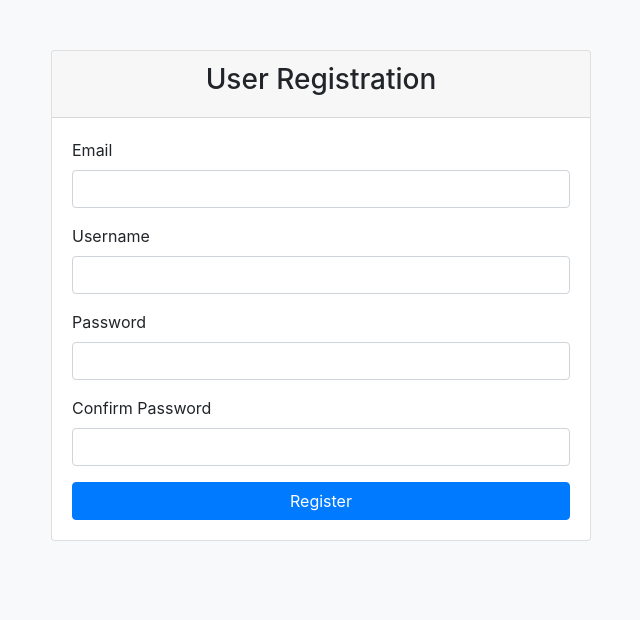
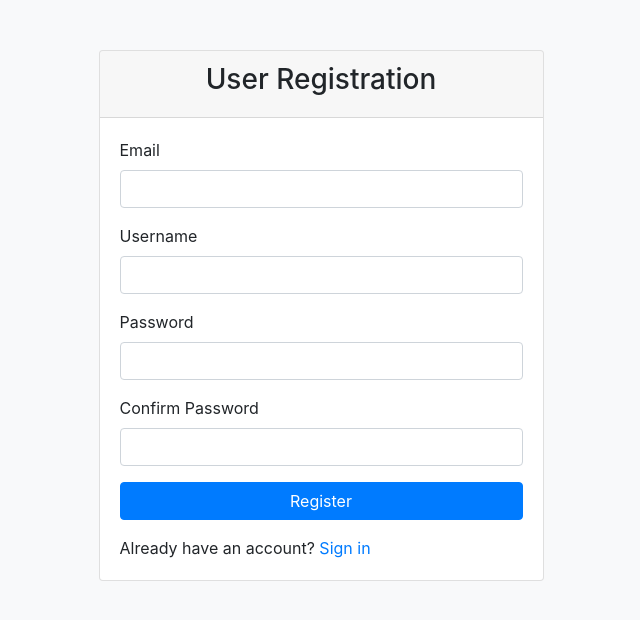
Before and after one commit to rohhh3/blog-django, a Django app: page /register in a window 1280 px wide. Shown: the top 620 px of the page, without its empty margins (319-959 px from the left). Run offline with Django 5.2, Linux system fonts and the light colour scheme; some libraries are stand-ins or nearby versions.

Commit message:
added redirection button to sign up and sign in forms

```diff
--- a/blog/templates/blog/login.html
+++ b/blog/templates/blog/login.html
@@ -20,7 +20,7 @@
   <body>
     <div class="container">
       <div class="row justify-content-center">
-        <div class="col-md-6">
+        <div class="col-md-5">
           <div class="card">
             <div class="card-header">
               <h3 class="text-center">Sign in</h3>
@@ -43,6 +43,10 @@
                   Sign in
                 </button>
               </form>
+              <div class="mt-3">
+                No account?
+                <a href="/register">Sign up</a>
+              </div>
             </div>
           </div>
         </div>
--- a/blog/templates/blog/register.html
+++ b/blog/templates/blog/register.html
@@ -22,7 +22,7 @@
   <body>
     <div class="container">
       <div class="row justify-content-center">
-        <div class="col-md-6">
+        <div class="col-md-5">
           <div class="card">
             <div class="card-header">
               <h3 class="text-center">User Registration</h3>
@@ -55,6 +55,10 @@
                   Register
                 </button>
               </form>
+              <div class="mt-3">
+                Already have an account?
+                <a href="/login">Sign in</a>
+              </div>
             </div>
           </div>
         </div>
--- a/blog/templates/navbar.html
+++ b/blog/templates/navbar.html
@@ -12,7 +12,7 @@
       </ul>
       <form class="form-inline my-2 my-lg-0">
         {% if user.is_authenticated %}
-          <span class="navbar-text text-white mr-3">{{ user.email }}</span>
+          <span class="navbar-text text-white mr-3">{{ user.username }}</span>
           <a class="nav-link" href="{% url 'logout' %}">Logout</a>
           <a class="nav-link" href="{% url 'update_user' %}">Profile</a>
         {% else %}
```
